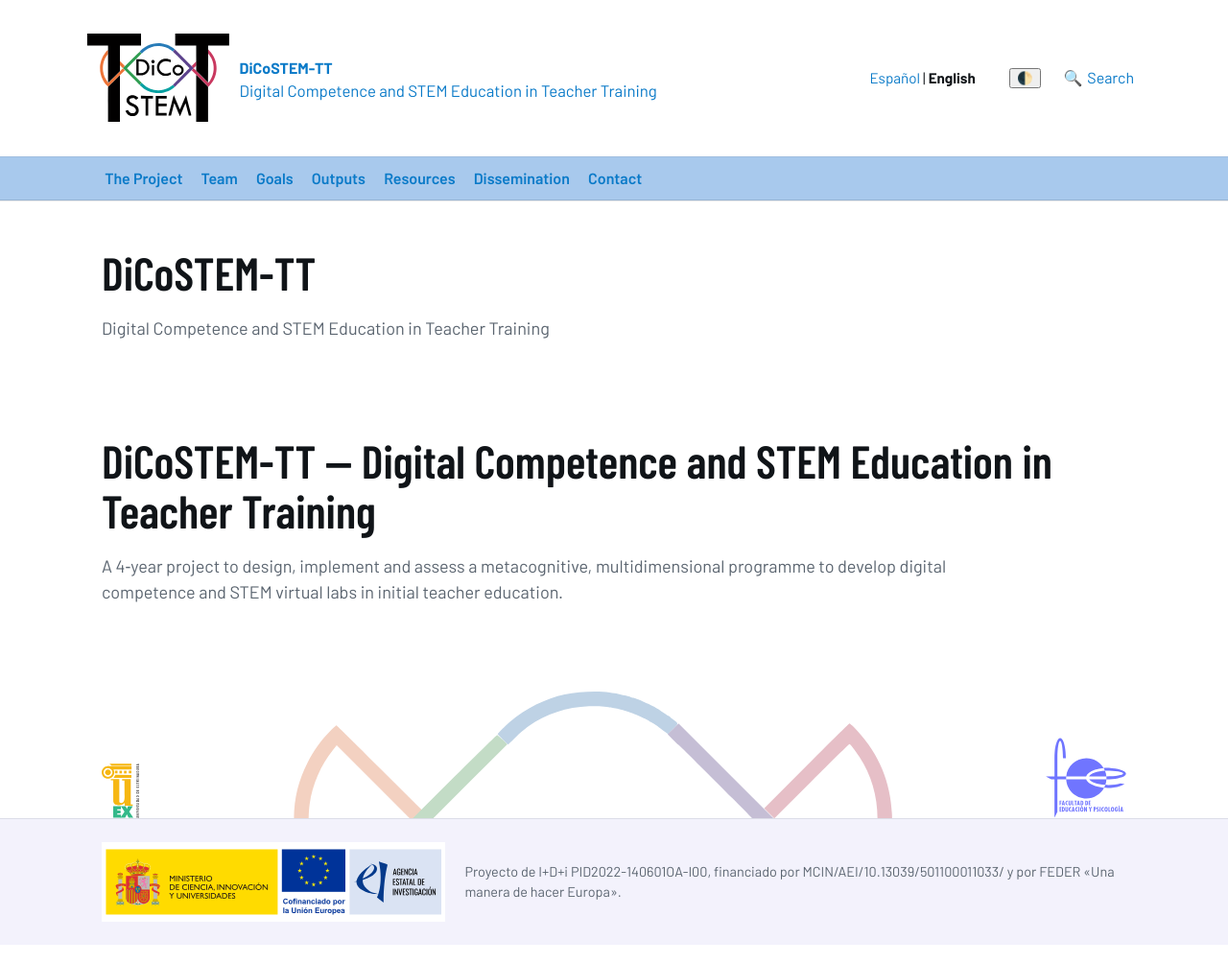
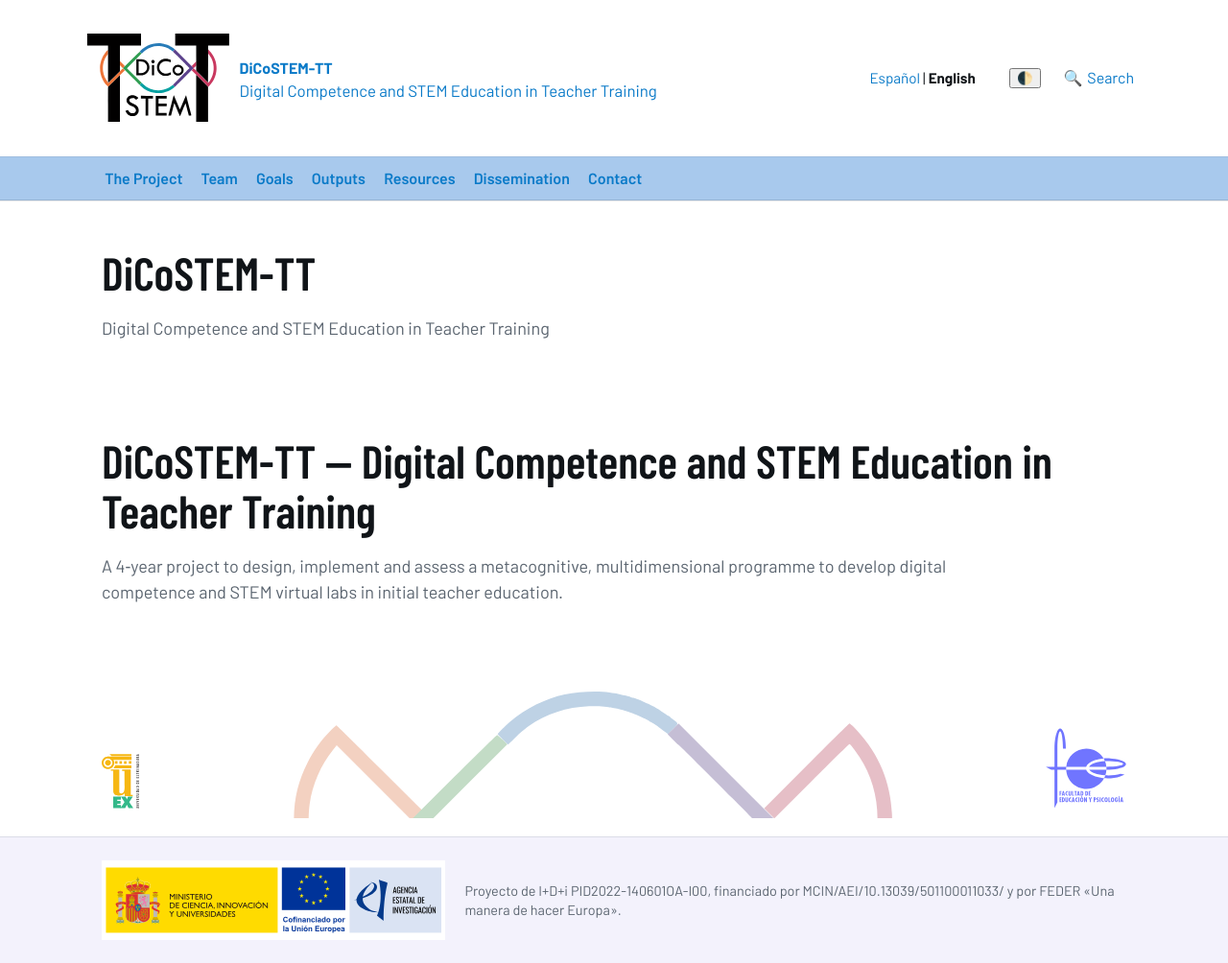
Before and after one commit to DiCoSTEM-TT/dicostem-tt.github.io, a Jekyll site: the page built from en/index.md, in a window 1280 px wide. Shown: the whole page at 96% size. Built offline with Jekyll 4.4.1, drawn with Linux system fonts in a browser that asks for light colours; comment, search, counter and statistics services are not loaded.

Commit message:
Update main.scss

```diff
--- a/assets/css/main.scss
+++ b/assets/css/main.scss
@@ -169,7 +169,10 @@ img { max-width: 100%; height: auto; }
 [data-theme="dark"]{ --footer-brand-bg: #e6e9ee; } /* gris suave en dark */
 
 /* =============== Pre-footer: logos laterales + onda centrada =============== */
-.prefooter{ margin-top: 2rem; }
+.prefooter{
+   margin-top: 2rem;
+   margin-bottom: clamp(8px, 1.5vw, 24px);
+}
 
 /* Rejilla dentro de .container para alinear con el contenido */
 .pf-grid{
@@ -202,6 +205,7 @@ img { max-width: 100%; height: auto; }
   display: flex;
   align-items: flex-end;
   justify-content: center;   /* centrados dentro de su columna */
+  margin-bottom: clamp(4px, 0.8vw, 12px);
 }
 .pf-logo .logo-dark{ display: none; }
 [data-theme="dark"] .pf-logo .logo-light{ display: none; }
```
